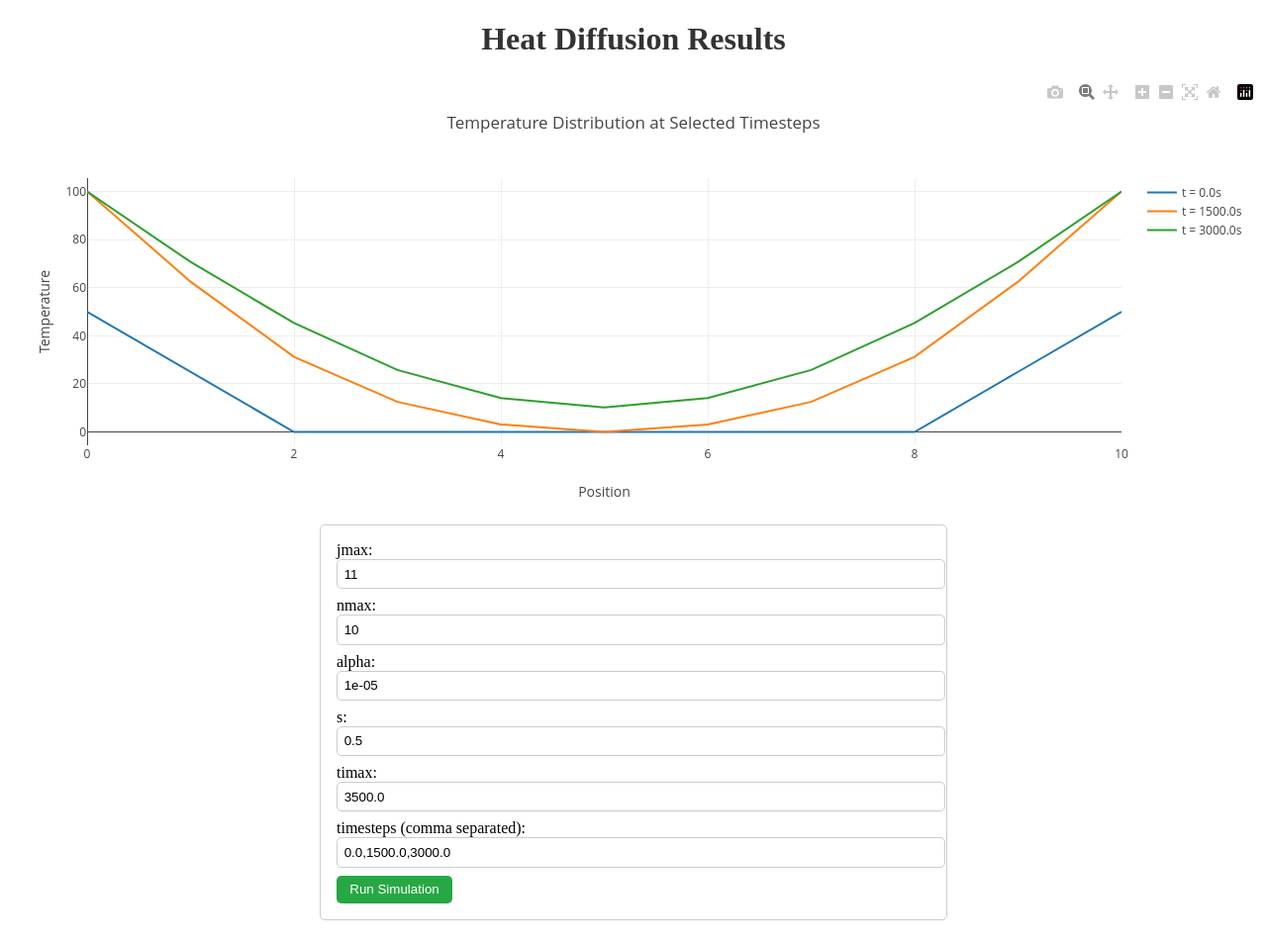
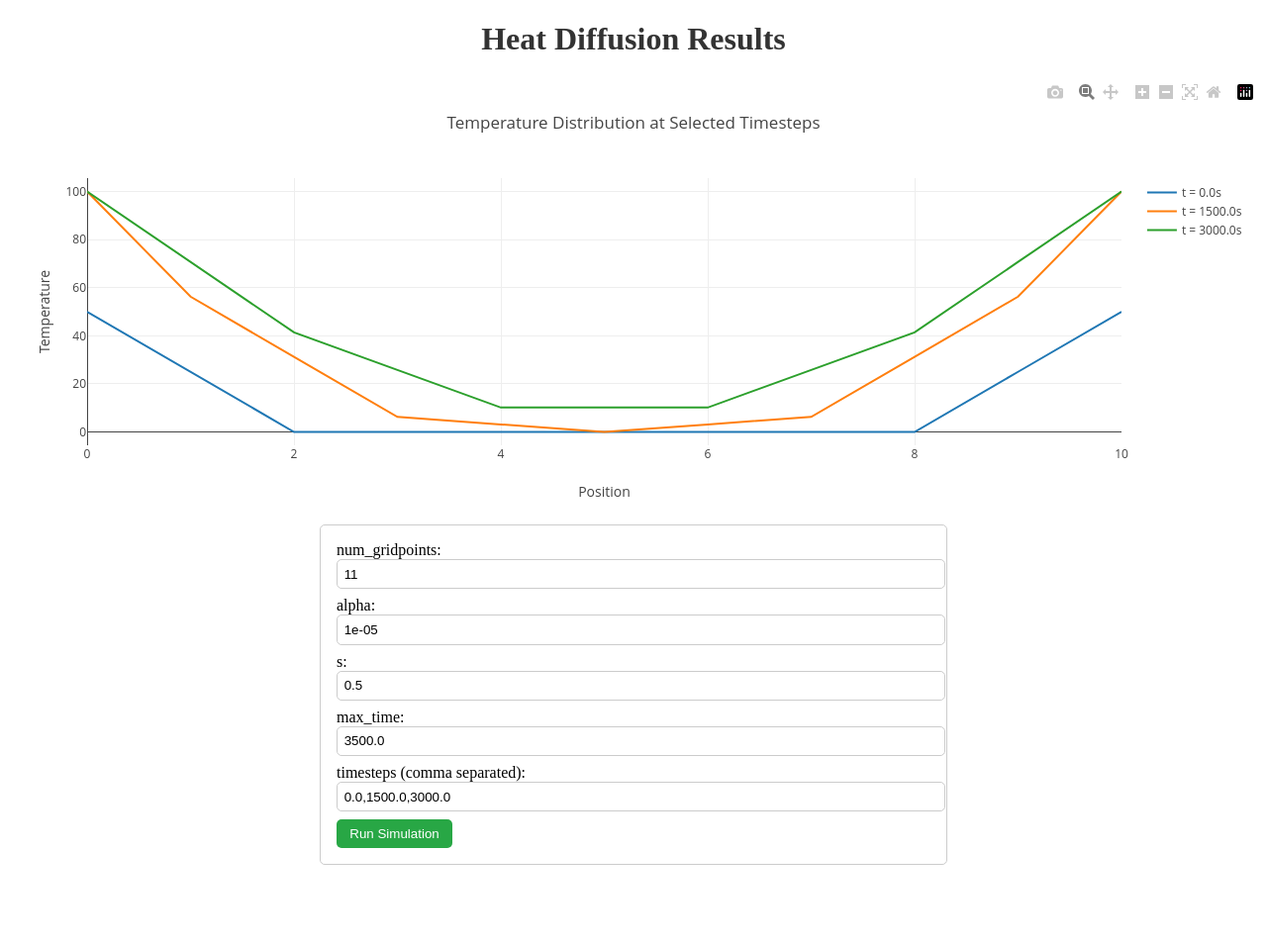
Before and after one commit to jvleta/wally, a Flask app: page / in a window 1280 px wide. Shown: the whole page at 99% size. After the commit the page ends 874 px from the top, so only its background shows below. Run offline with Flask 3, Linux system fonts and the light colour scheme; some libraries are stand-ins or nearby versions.

Commit message:
renaming variables

```diff
--- a/fletcher.py
+++ b/fletcher.py
@@ -1,54 +1,56 @@
 import numpy as np
 from dataclasses import dataclass
 
+
 @dataclass
 class DiffInput:
-    jmax: int
-    nmax: int
+    num_gridpoints: int
     alpha: float
     s: float
-    timax: float
-    timesteps: list[float]
+    max_time: float
+    output_timesteps: list[float]
+
 
 class DiffusionSolver:
     def __init__(self, params: DiffInput):
         self.params = params
-        self.dx = 1.0 / (params.jmax - 1)
+        self.dx = 1.0 / (params.num_gridpoints - 1)
         self.dt = self.dx * self.dx * params.s / params.alpha
-        self.TD = np.zeros(params.jmax)
+        self.T = np.zeros(params.num_gridpoints)
         self.current_time = 0.0
         self._set_initial_conditions()
 
     def _set_initial_conditions(self):
-        self.TD[0] = 50.0
-        self.TD[self.params.jmax - 1] = 50.0
+        self.T[0] = 50.0
+        self.T[self.params.num_gridpoints - 1] = 50.0
 
     def _apply_boundary_conditions(self):
         if self.current_time > 0.0:
-            self.TD[0] = 100.0
-            self.TD[self.params.jmax - 1] = 100.0
+            self.T[0] = 100.0
+            self.T[self.params.num_gridpoints - 1] = 100.0
         else:
-            self.TD[0] = 50.0
-            self.TD[self.params.jmax - 1] = 50.0
+            self.T[0] = 50.0
+            self.T[self.params.num_gridpoints - 1] = 50.0
 
     def step(self):
-        TD_old = self.TD.copy()
-        for j in range(1, self.params.jmax - 1):
-            self.TD[j] = (
-                (1.0 - 2.0 * self.params.s) * TD_old[j]
-                + self.params.s * (TD_old[j - 1] + TD_old[j + 1])
+        T_old = self.T.copy()
+        self._apply_boundary_conditions()
+        for j in range(1, self.params.num_gridpoints - 1):
+            self.T[j] = (1.0 - 2.0 * self.params.s) * T_old[j] + self.params.s * (
+                T_old[j - 1] + T_old[j + 1]
             )
 
     def run(self):
-        results = {t: None for t in self.params.timesteps}
-        while self.current_time < self.params.timax:
-            self._apply_boundary_conditions()
+        results = {t: None for t in self.params.output_timesteps}
+        while self.current_time < self.params.max_time:
             self.step()
-            for t in self.params.timesteps:
-                if np.abs(t - self.current_time) < 1e-5:
-                    results[t] = self.TD.copy().tolist()
+            for t in self.params.output_timesteps:
+                print(t, self.current_time, np.abs(t - self.current_time))
+                if np.abs(t - self.current_time) < 10:
+                    results[t] = self.T.copy().tolist()
             self.current_time += self.dt
         return results
+
 
 def DIFF(input: DiffInput):
     solver = DiffusionSolver(input)
--- a/main.py
+++ b/main.py
@@ -10,29 +10,30 @@ app = Flask(__name__)
 def plot():
     # Default values
     default_input = {
-        "jmax": 11,
-        "nmax": 10,
+        "num_gridpoints": 11,
         "alpha": 0.00001,
         "s": 0.5,
-        "timax": 3500.0,
-        "timesteps": "0.0,1500.0,3000.0",
+        "max_time": 3500.0,
+        "output_timesteps": "0.0,1500.0,3000.0",
     }
     if request.method == "POST":
-        jmax = int(request.form["jmax"])
-        nmax = int(request.form["nmax"])
+        num_gridpoints = int(request.form["num_gridpoints"])
         alpha = float(request.form["alpha"])
         s = float(request.form["s"])
-        timax = float(request.form["timax"])
-        timesteps = [float(x) for x in request.form["timesteps"].split(",")]
+        max_time = float(request.form["max_time"])
+        output_timesteps = [
+            float(x) for x in request.form["output_timesteps"].split(",")
+        ]
     else:
-        jmax = default_input["jmax"]
-        nmax = default_input["nmax"]
+        num_gridpoints = default_input["num_gridpoints"]
         alpha = default_input["alpha"]
         s = default_input["s"]
-        timax = default_input["timax"]
-        timesteps = [float(x) for x in default_input["timesteps"].split(",")]
+        max_time = default_input["max_time"]
+        output_timesteps = [
+            float(x) for x in default_input["output_timesteps"].split(",")
+        ]
 
-    diff_input = DiffInput(jmax, nmax, alpha, s, timax, timesteps)
+    diff_input = DiffInput(num_gridpoints, alpha, s, max_time, output_timesteps)
     results = DIFF(diff_input)
     return render_template("plots.html", results=results, default_input=default_input)
 
--- a/templates/plots.html
+++ b/templates/plots.html
@@ -16,12 +16,13 @@
     <script>
       // Pass results from Flask to JavaScript
       const results = {{ results| tojson }};
+      console.log(results);
       const timesteps = Object.keys(results);
       const traces = [];
 
       for (const t of timesteps) {
           traces.push({
-              x: Array.from({ length: results[t].length }, (_, i) => i),
+              x: Array.from({ length: results[t]?.length }, (_, i) => i),
               y: results[t],
               mode: 'lines',
               name: `t = ${t}s`
@@ -37,18 +38,11 @@
 
     <form method="post">
       <label
-        >jmax:
+        >num_gridpoints:
         <input
           type="number"
-          name="jmax"
-          value="{{ request.form.jmax or default_input.jmax }}"
-      /></label>
-      <label
-        >nmax:
-        <input
-          type="number"
-          name="nmax"
-          value="{{ request.form.nmax or default_input.nmax }}"
+          name="num_gridpoints"
+          value="{{ request.form.num_gridpoints or default_input.num_gridpoints }}"
       /></label>
       <label
         >alpha:
@@ -65,18 +59,18 @@
           value="{{ request.form.s or default_input.s }}"
       /></label>
       <label
-        >timax:
+        >max_time:
         <input
           type="text"
-          name="timax"
-          value="{{ request.form.timax or default_input.timax }}"
+          name="max_time"
+          value="{{ request.form.max_time or default_input.max_time }}"
       /></label>
       <label
         >timesteps (comma separated):
         <input
           type="text"
-          name="timesteps"
-          value="{{ request.form.timesteps or default_input.timesteps }}"
+          name="output_timesteps"
+          value="{{ request.form.output_timesteps or default_input.output_timesteps }}"
       /></label>
       <button type="submit">Run Simulation</button>
     </form>
```
Also changed, not shown: test_fletcher.py (+14 -17 lines).
